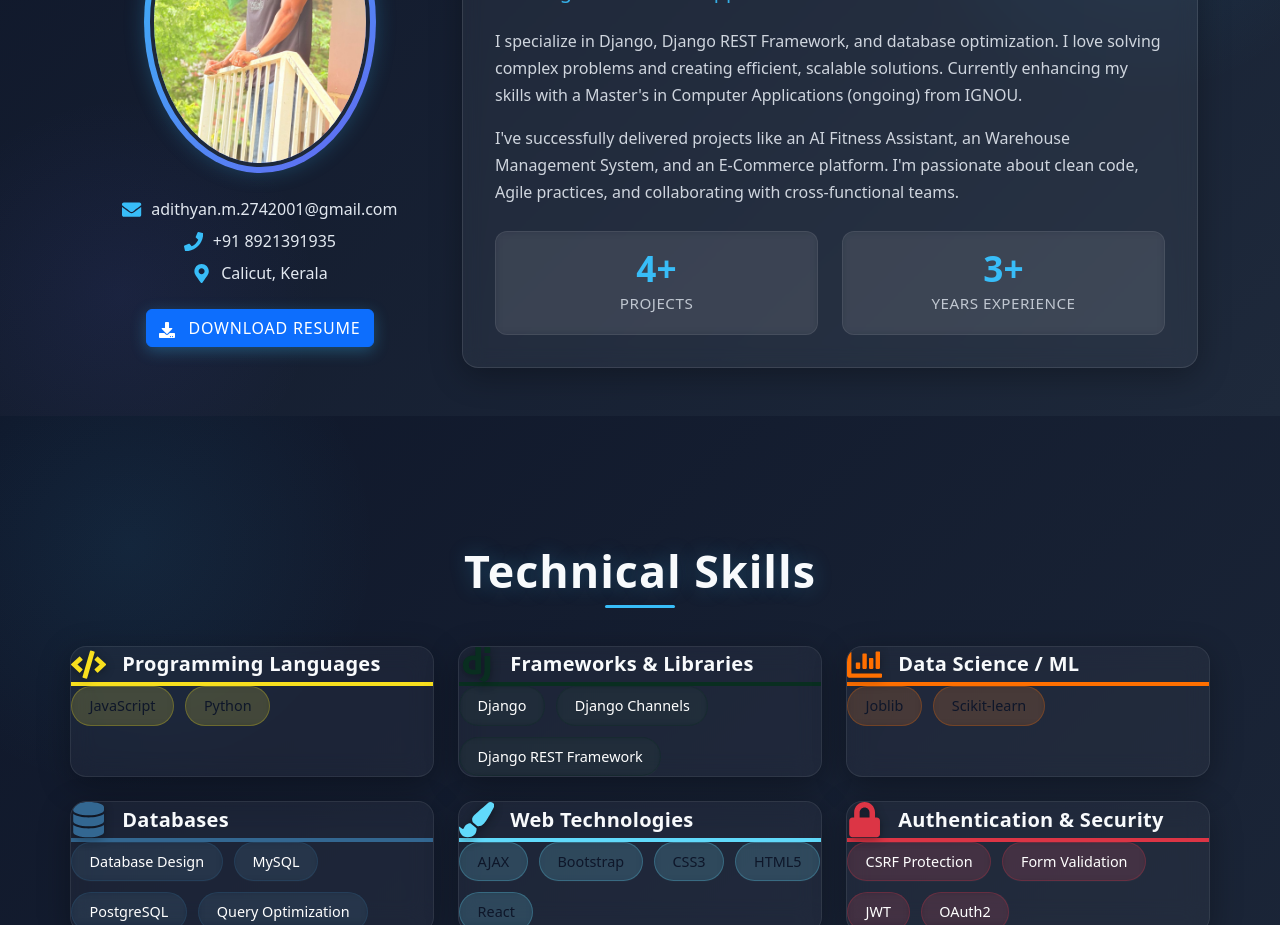
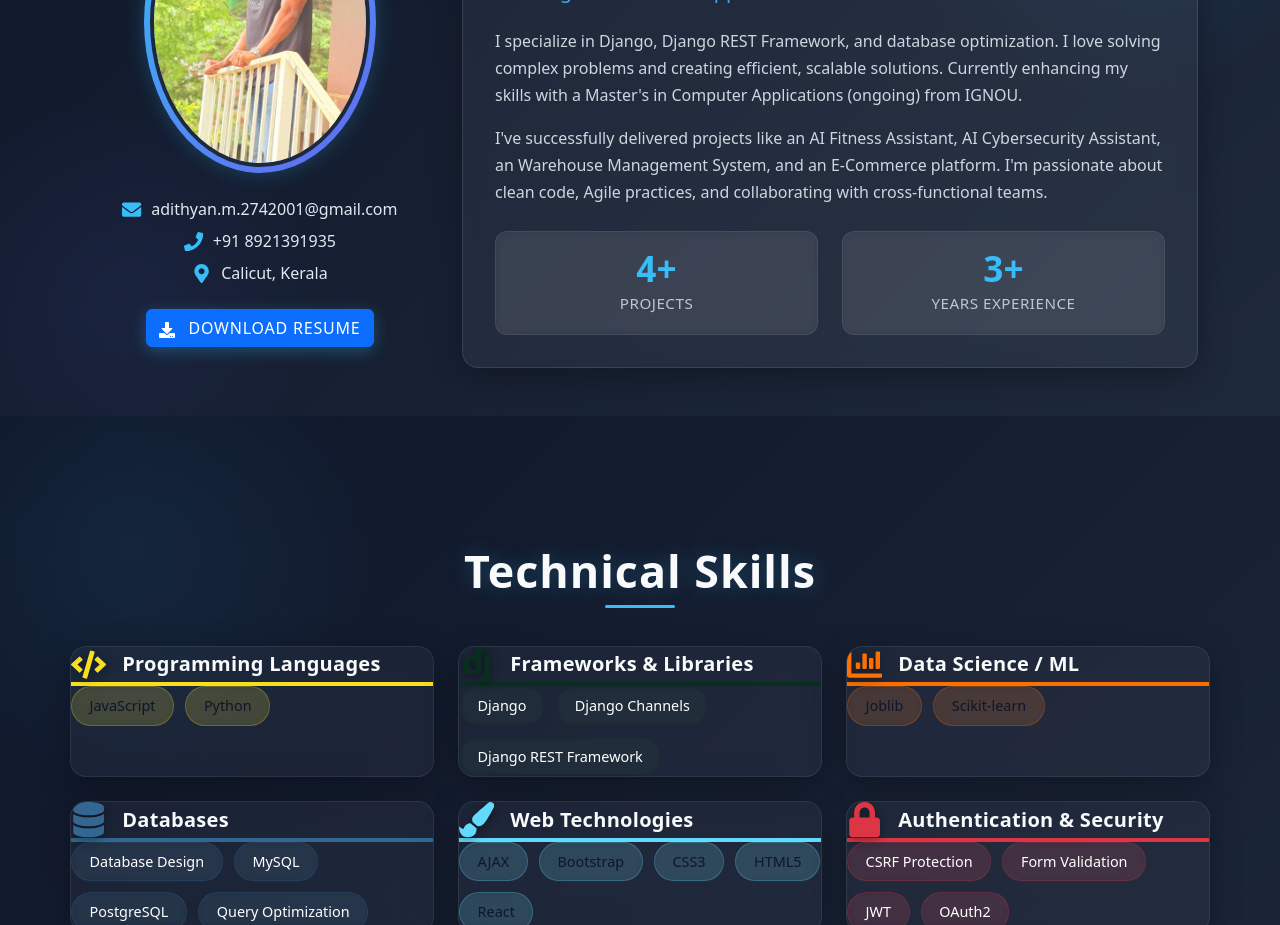
Before and after one commit to adithyanm274/Portfolio_frontend, a React (Create React App) app: page / in a window 1280 px wide. Shown: the part 1100-2025 px from the top of the page. Built offline with nearby package versions, Linux system fonts and the light colour scheme; no server answers.

Commit message:
update portfolio

```diff
--- a/src/components/About.js
+++ b/src/components/About.js
@@ -25,7 +25,7 @@ const About = () => {
             </div>
             <Button
               variant="primary"
-              href="/ADITHYAN-M-CV(5).pdf"
+              href="/ADITHYAN-M-CV(6).pdf"
               download
               className="mt-3 download-btn"
             >
@@ -42,14 +42,14 @@ const About = () => {
                 I specialize in Django, Django REST Framework, and database optimization. I love solving complex problems and creating efficient, scalable solutions. Currently enhancing my skills with a Master's in Computer Applications (ongoing) from IGNOU.
               </p>
               <p>
-                I've successfully delivered projects like an AI Fitness Assistant, an Warehouse Management System, and an E-Commerce platform. I'm passionate about clean code, Agile practices, and collaborating with cross-functional teams.
+                I've successfully delivered projects like an AI Fitness Assistant, AI Cybersecurity Assistant, an Warehouse Management System, and an E-Commerce platform. I'm passionate about clean code, Agile practices, and collaborating with cross-functional teams.
               </p>
               <div className="highlights mt-4">
                 <Row>
                   <Col xs={6}>
                     <div className="highlight-item">
-                      <span className="highlight-number">4+</span>
-                      <span className="highlight-label">Projects</span>
+                      <span className="highlight-number"> 4+ </span>
+                      <span className="highlight-label"> Projects </span>
                     </div>
                   </Col>
                   <Col xs={6}>
```
Also changed, not shown: 1 other file (tests, documents, lock files or other folders).
